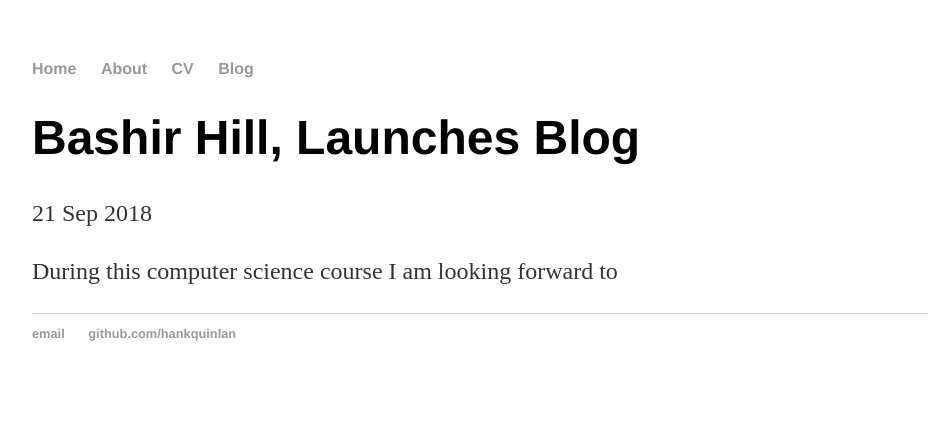
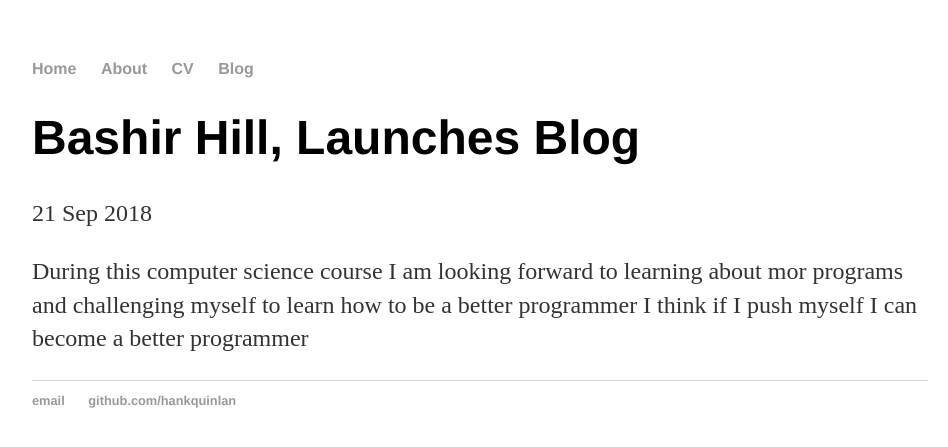
Before and after one commit to Bashirh5698/Bashirh5698.github.io, a Jekyll site: the page built from _posts/2018-09-30-Bashir-hill-weekly-reflection-1.md, in a window 1280 px wide. Shown: the top 447 px of the page, without its empty margins (160-1108 px from the left). Built offline with Jekyll 4.4.1, drawn with Linux system fonts in a browser that asks for light colours.

Commit message:
Update 2018-09-30-Bashir-hill-weekly-reflection-1.md

```diff
--- a/_posts/2018-09-30-Bashir-hill-weekly-reflection-1.md
+++ b/_posts/2018-09-30-Bashir-hill-weekly-reflection-1.md
@@ -4,4 +4,4 @@ title: "Bashir Hill, Launches Blog"
 date: 2018-09-21
 ---
 
-During this computer science course I am looking forward to
+During this computer science course I am looking forward to learning about mor programs and challenging myself to learn how to be a better programmer I think if I push myself I can become  a better programmer
```
